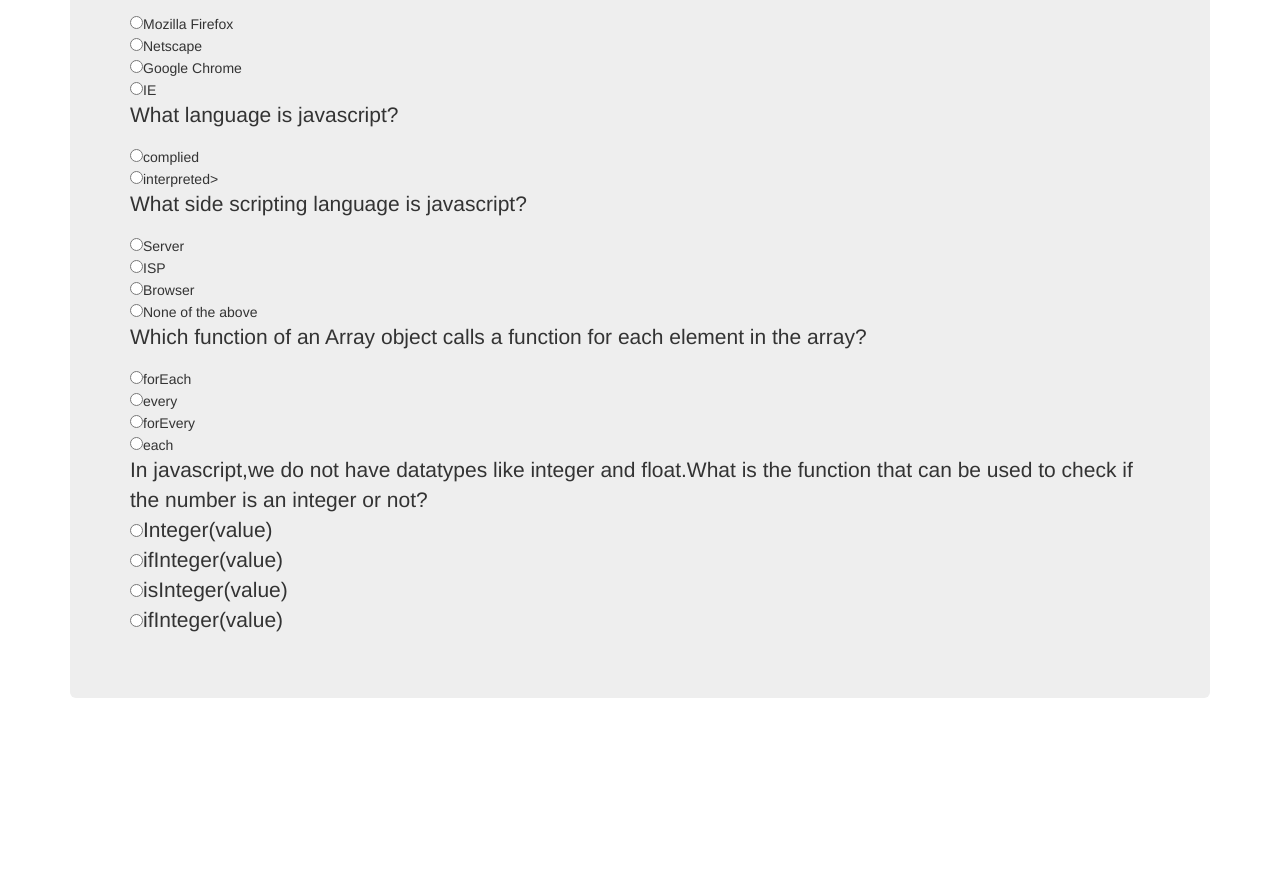
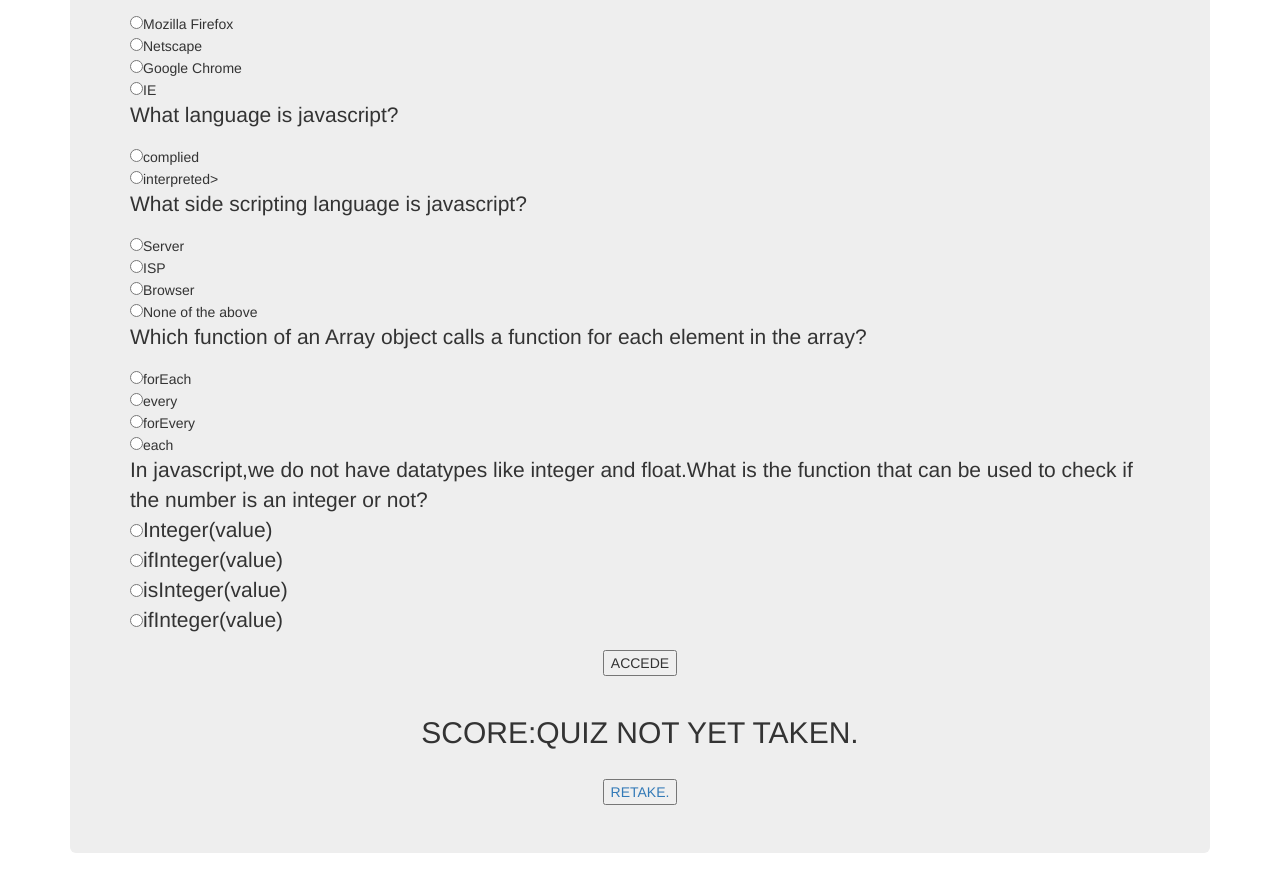
Before and after one commit to waweru12/Quiz-board, a plain HTML site: page index.html in a window 1280 px wide. Shown: the part 180-1063 px from the top of the page. Before the commit the page ends 908 px from the top, so only its background shows below. Drawn offline with nearby package versions, Linux system fonts and the light colour scheme.

Commit message:
index buttons

```diff
--- a/index.html
+++ b/index.html
@@ -49,12 +49,21 @@
         <input type = "radio" id ="mc" name ="question5" value ="00">isInteger(value)<br>
         <input type = "radio" id ="mc" name ="question5" value ="00">ifInteger(value)<br>
 
+        <div style="text-align: center"><button type = "accede">ACCEDE</button></div></br>
+        <div id ="sequel">
+          <h2 id= "sequel" style="text-align: center;">SCORE:QUIZ NOT YET TAKEN.</h2></br>
+        </div>
+        <div style="text-align: center"><a href="java.html"><button type="button">RETAKE.</BUTTON></div>
+        </div>
+
+
+
+</div>
 </div>
 </div>
 
 
 
 
-
   </body>
 </html>
```
